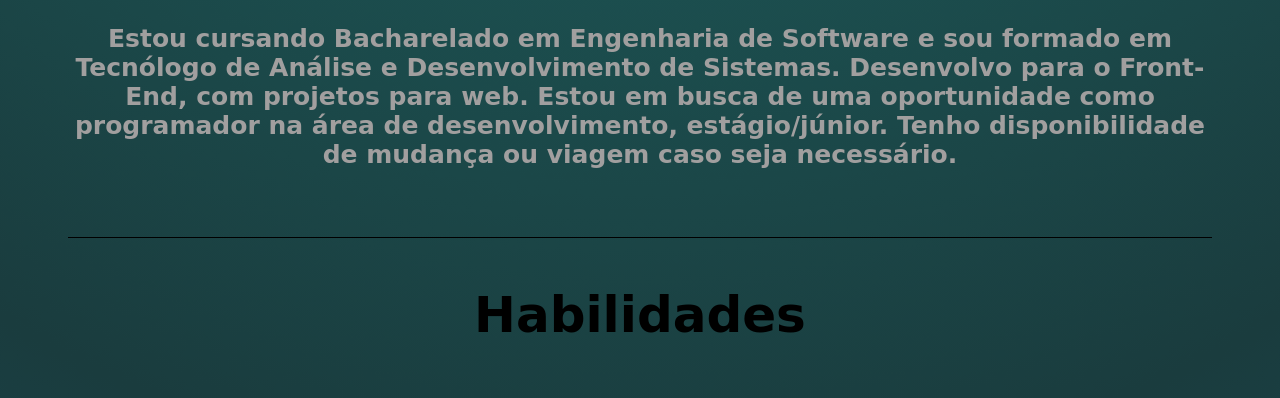
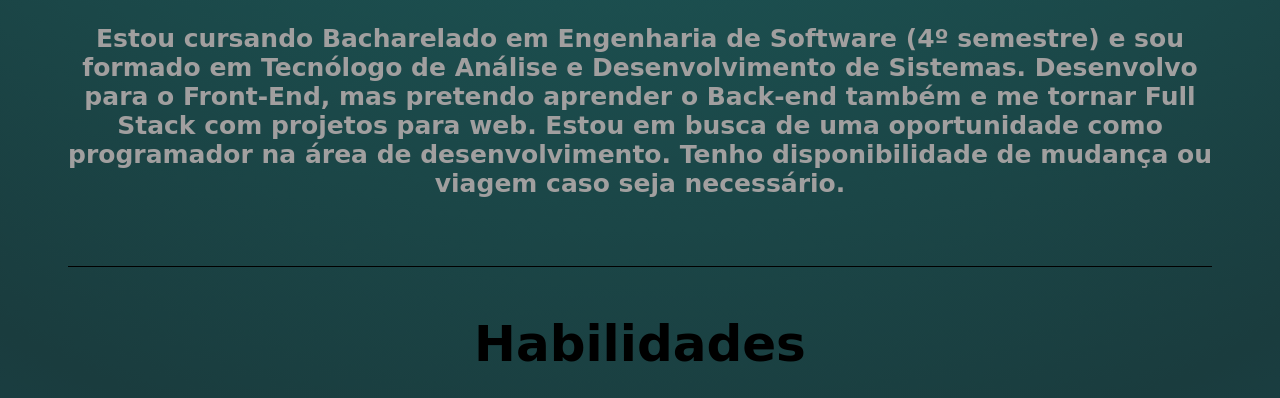
Before and after one commit to hpdesenvolvedor/portifolio, a plain HTML site: page index.html in a window 1280 px wide. Shown: the part 776-1174 px from the top of the page. Drawn offline with Linux system fonts and the light colour scheme; a web font is replaced by a local one.

Commit message:
Atualizando informacoes

```diff
--- a/index.html
+++ b/index.html
@@ -61,8 +61,8 @@
         <section class="conteudo-secundario">
 
             <h3 id="sobremim" class="conteudo-secundario-titulo">Descrição sobre mim</h3>
-            <Apaixonado class="conteudo-secundario-paragrafo">Estou cursando Bacharelado em Engenharia de Software e sou formado em Tecnólogo de Análise e Desenvolvimento de Sistemas.
-                Desenvolvo para o Front-End, com projetos para web. Estou em busca de uma oportunidade como programador na área de desenvolvimento, estágio/júnior.
+            <Apaixonado class="conteudo-secundario-paragrafo">Estou cursando Bacharelado em Engenharia de Software (4º semestre) e sou formado em Tecnólogo de Análise e Desenvolvimento de Sistemas.
+                Desenvolvo para o Front-End, mas pretendo aprender o Back-end também e me tornar Full Stack com projetos para web. Estou em busca de uma oportunidade como programador na área de desenvolvimento.
                 Tenho disponibilidade de mudança ou viagem caso seja necessário.
 
         </section>
```
